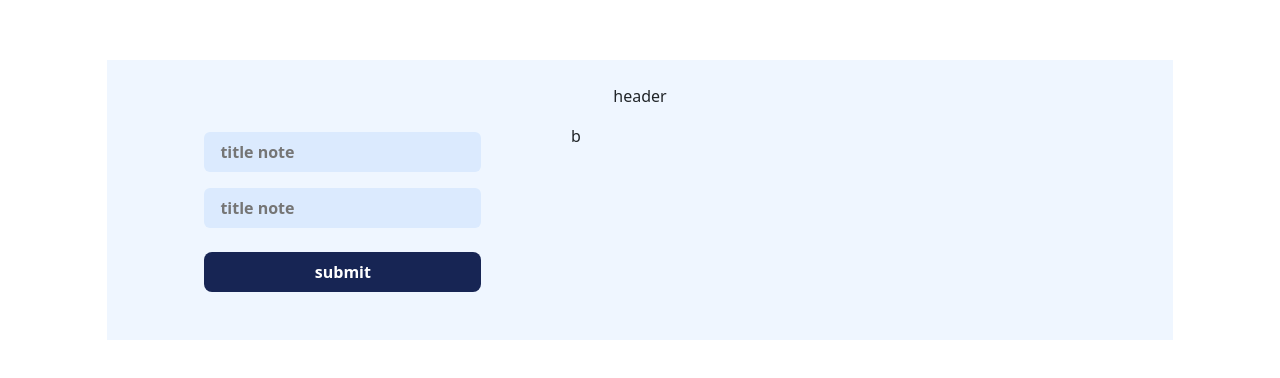
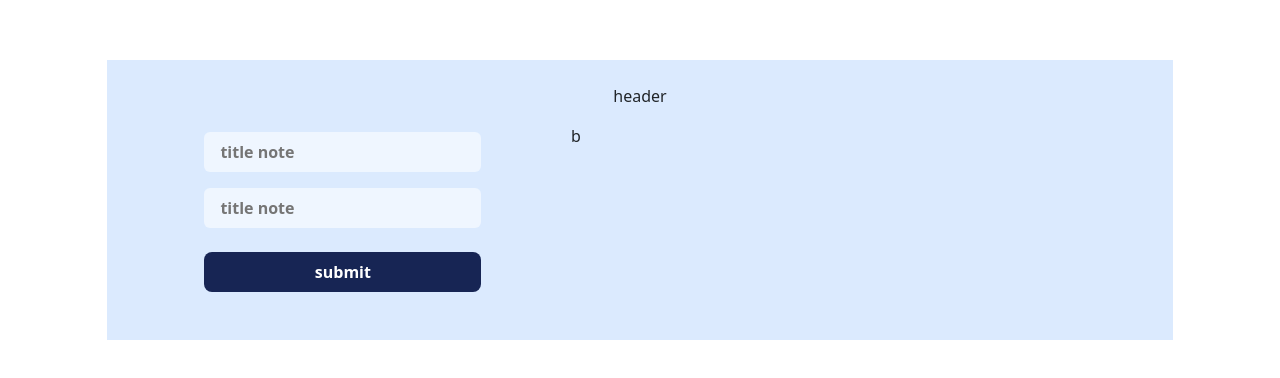
Before and after one commit to MiaadEstakhri/note-app, a React (Vite) app: page / in a window 1280 px wide. Shown: the part 200-578 px from the top of the page. Built offline with nearby package versions, Linux system fonts and the light colour scheme.

Commit message:
style to button and input and background to note-container

```diff
--- a/src/App.css
+++ b/src/App.css
@@ -1,5 +1,5 @@
 .note-container {
-    background: #eff6ff;
+    background: #dbeafe;
 }
 
 .btn-note {
@@ -7,5 +7,5 @@
 }
 
 .input-note {
-    background: #dbeafe;
+    background: #eff6ff;
 }
```
